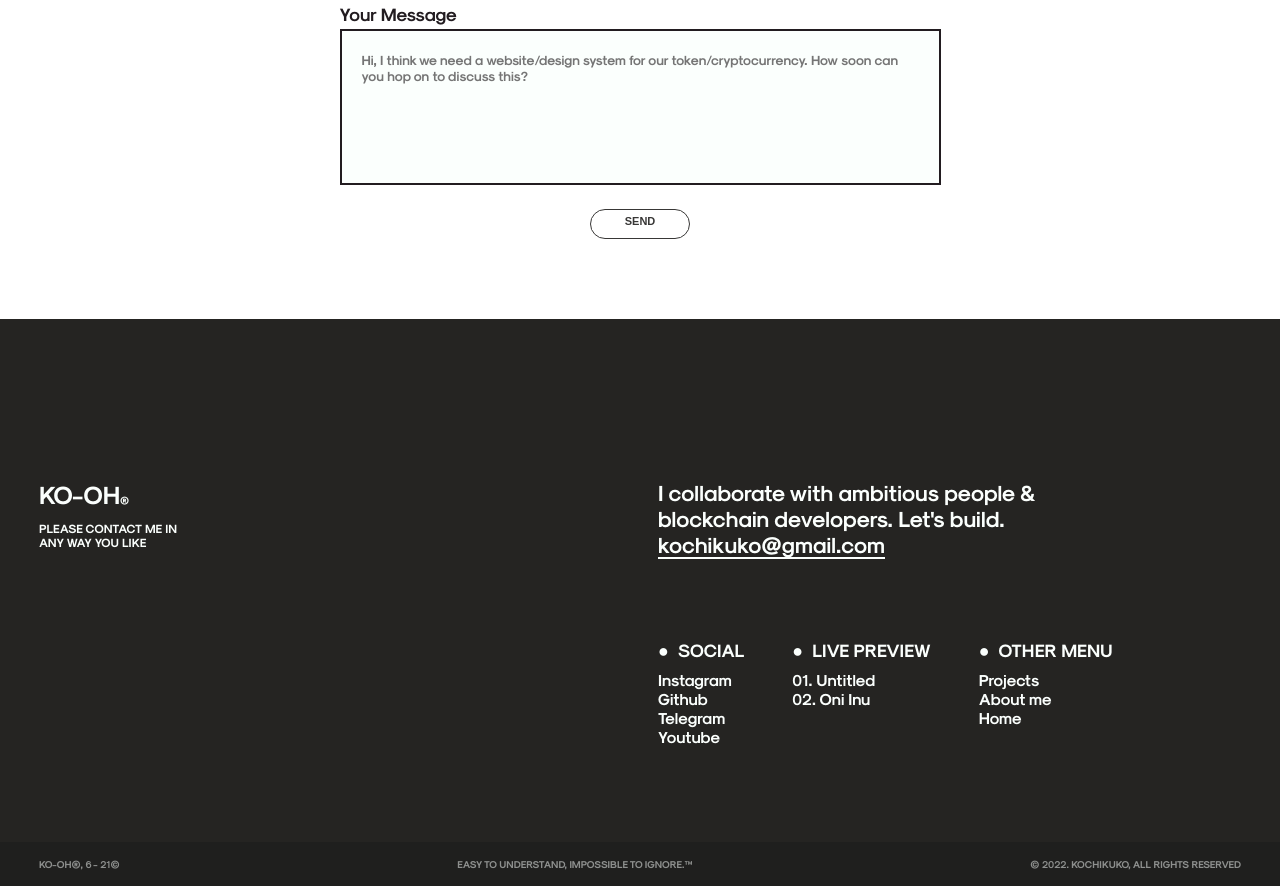
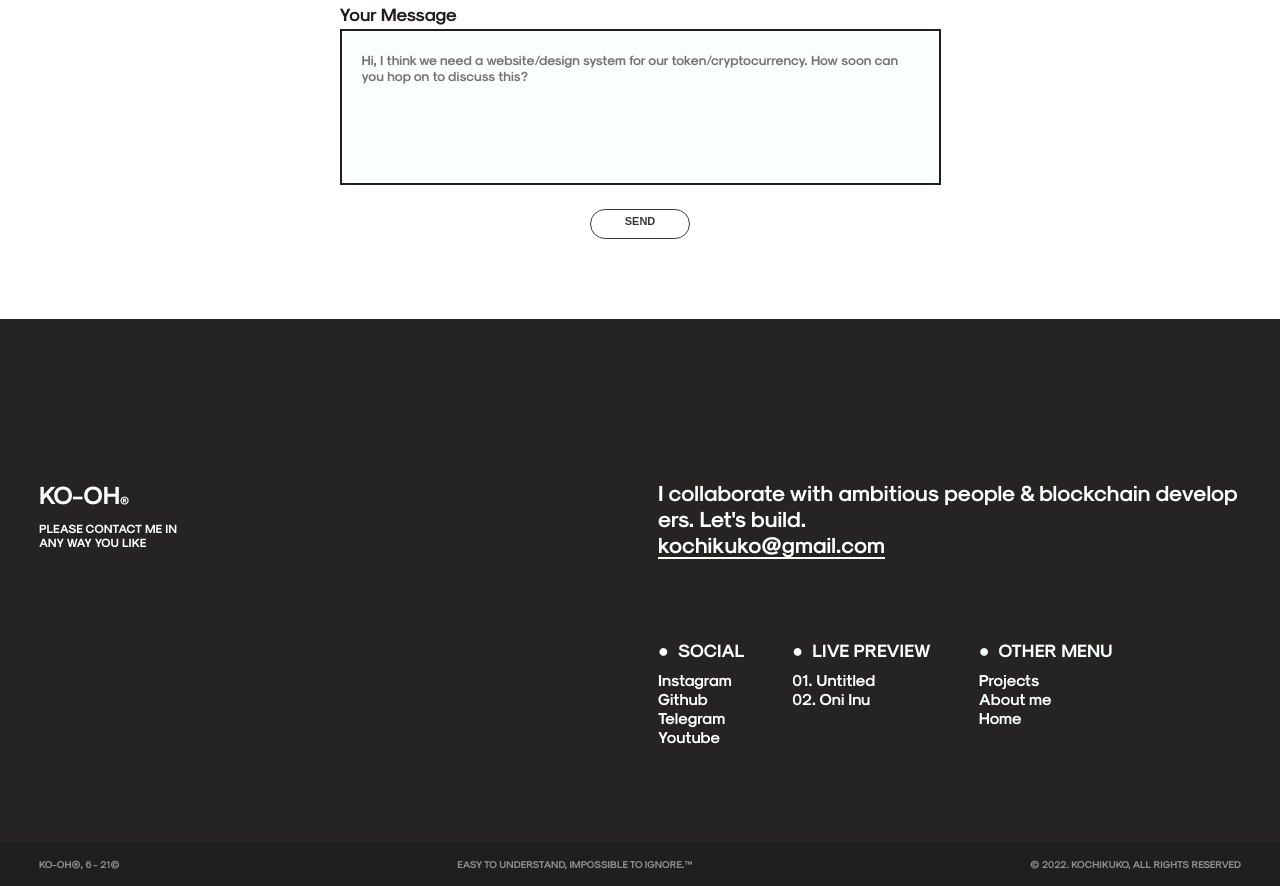
Before and after one commit to Kochikuko/ko-oh, a website: page index.html in a window 1280 px wide. Shown: the part 3307-4193 px from the top of the page. Drawn offline with nearby package versions, Linux system fonts and the light colour scheme; grey boxes are pictures that could not be loaded.

Commit message:
Update index.html

```diff
--- a/index.html
+++ b/index.html
@@ -396,8 +396,8 @@
                     </div>
 
                     <div class="text-f">
-                        <div class="footer-text-3">
-                            <h1 class="footer-text s">I collaborate with ambitious people & <br>blockchain
+                        <div class="footer-text-3" style="word-break: break-all;">
+                            <h1 class="footer-text s">I collaborate with ambitious people & blockchain
                                 developers.
                                 Let's
                                 build.
```
